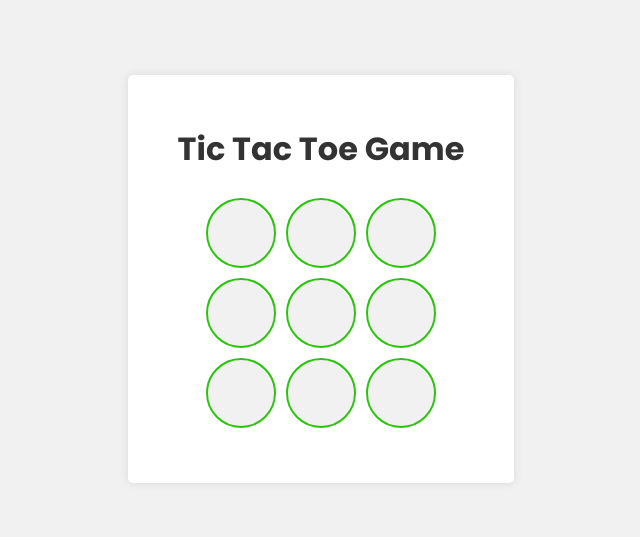
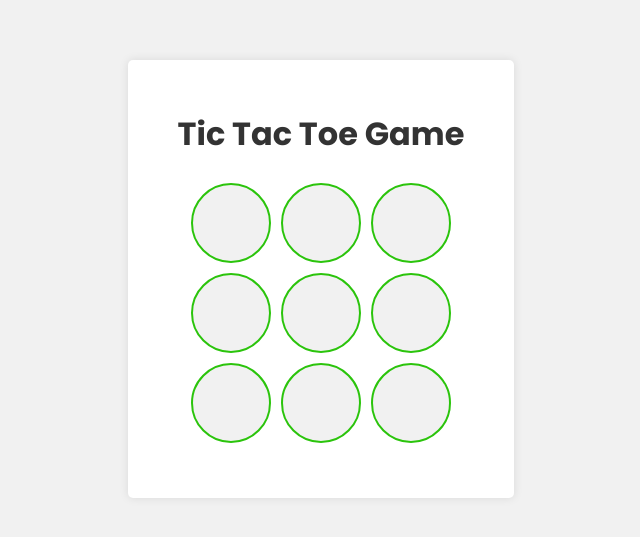
Before and after one commit to MrOLU24/tik-toc-toe, a React (Vite) app: page / in a window 1280 px wide. Shown: the part 121-658 px from the top of the page, without its empty margins (319-959 px from the left). Built offline with nearby package versions, Linux system fonts and the light colour scheme.

Commit message:
changing the state handling to the parent components

```diff
--- a/src/App.css
+++ b/src/App.css
@@ -36,9 +36,10 @@ h1 {
   margin: 5px;
   background-color: #f1f1f1;
   border-radius: 50%;
-  width: 70px;
-  height: 70px;
-  font-size: 1.5rem;
+  width: 80px;
+  height: 80px;
+  font-size: 2rem;
+  text-align: center;
   font-weight: 800;
   color: #0dcc0d;
   cursor: pointer;
--- a/src/components/Board.jsx
+++ b/src/components/Board.jsx
@@ -2,23 +2,30 @@ import react, { useState } from "react";
 import Square from "./Square";
 
 const Board = () => {
-  const [squares, setSquares] = useState(Array(9).fill(null))
+  const [squares, setSquares] = useState(Array(9).fill(null));
+
+  const handleClick = (i) => {
+    const nextSqures = squares.slice();
+    nextSqures[i] = "X";
+    setSquares(nextSqures);
+  };
+
   return (
     <main>
       <div className="board-row">
-        <Square value={squares[0]} />
-        <Square value={squares[1]} />
-        <Square value={squares[2]} />
+        <Square value={squares[0]} onSquareClick={() => handleClick(0)} />
+        <Square value={squares[1]} onSquareClick={() => handleClick(1)} />
+        <Square value={squares[2]} onSquareClick={() => handleClick(2)} />
       </div>
       <div className="board-row">
-        <Square value={squares[3]} />
-        <Square value={squares[4]} />
-        <Square value={squares[5]} />
+        <Square value={squares[3]} onSquareClick={() => handleClick(3)} />
+        <Square value={squares[4]} onSquareClick={() => handleClick(4)} />
+        <Square value={squares[5]} onSquareClick={() => handleClick(5)} />
       </div>
       <div className="board-row">
-        <Square value={squares[6]} />
-        <Square value={squares[7]} />
-        <Square value={squares[8]} />
+        <Square value={squares[6]} onSquareClick={() => handleClick(6)} />
+        <Square value={squares[7]} onSquareClick={() => handleClick(7)} />
+        <Square value={squares[8]} onSquareClick={() => handleClick(8)} />
       </div>
     </main>
   );
--- a/src/components/Square.jsx
+++ b/src/components/Square.jsx
@@ -1,8 +1,8 @@
 import React from "react";
 import { useState } from "react";
 
-const Square = ({ value }) => {
-  return <button className="square">{value}</button>;
+const Square = ({ value, onSquareClick }) => {
+  return <button onClick={onSquareClick} className="square">{value}</button>;
 };
 
 export default Square;
```
